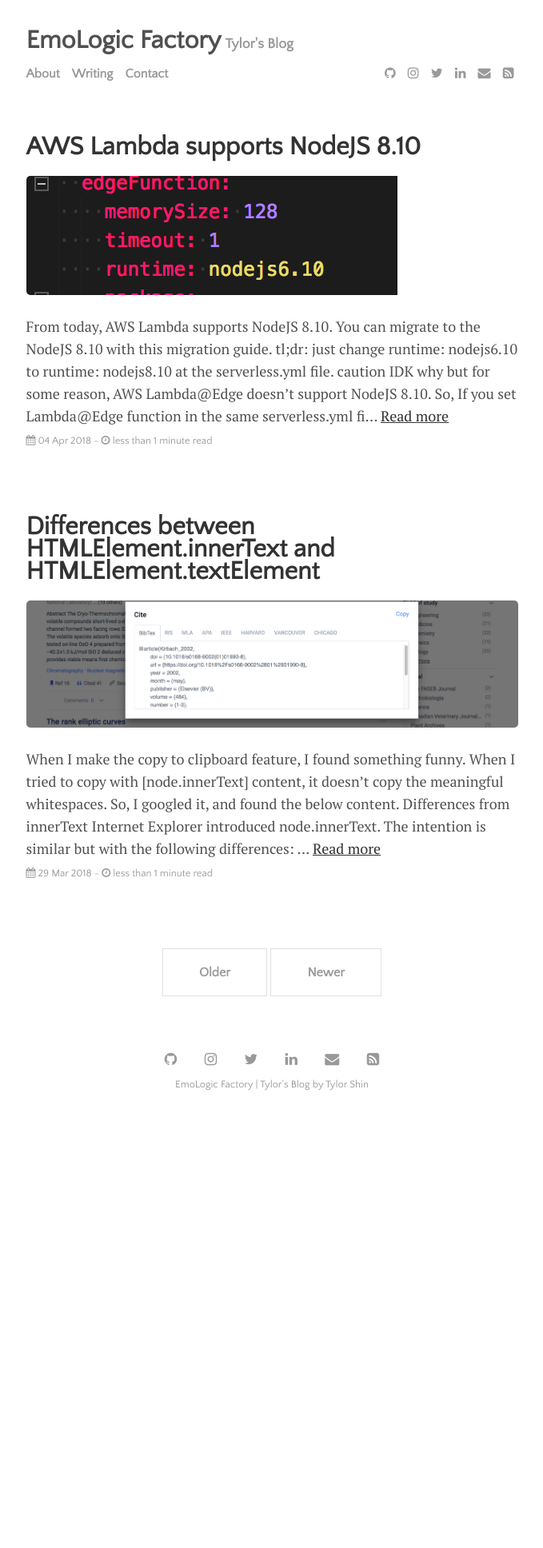
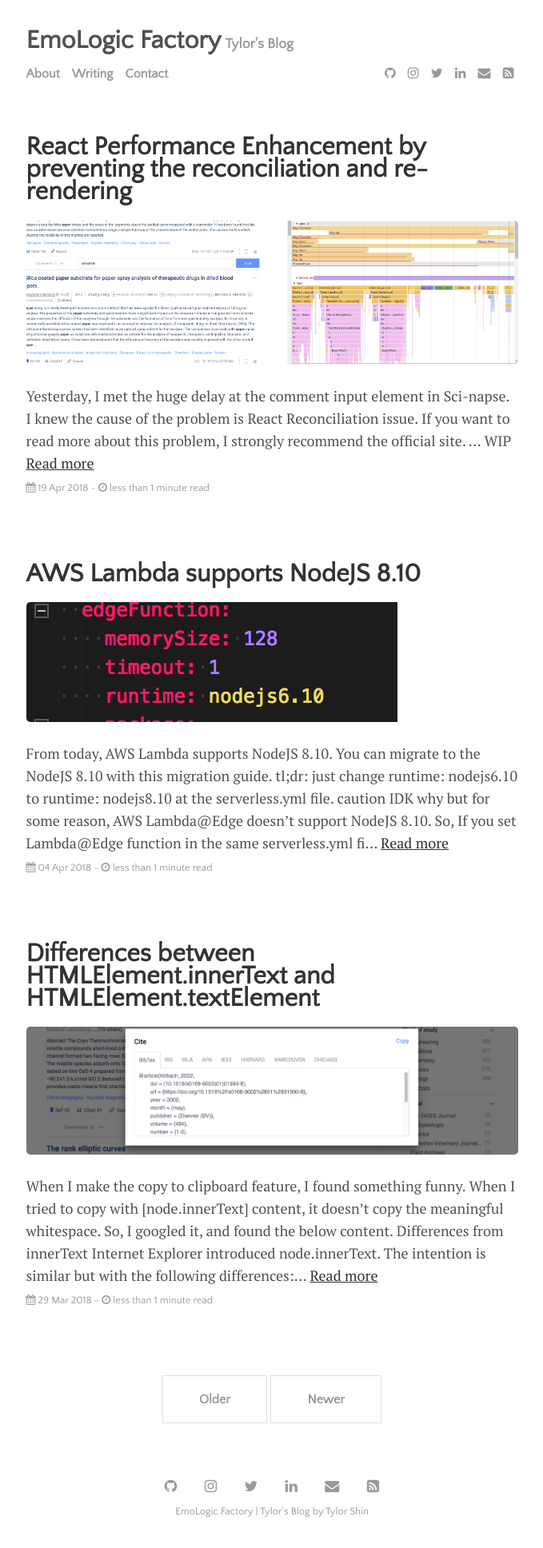
Before and after one commit to TylerShin/TylorShin.github.io, a Jekyll site: the page built from index.html, in a window 1280 px wide. Shown: the whole page at 80% size, without its empty margins (300-979 px from the left). Built offline with Jekyll 4.4.1, drawn with Linux system fonts in a browser that asks for light colours; the list of posts is cut into pages by our own code; before the commit the page ends 1402 px from its top, so only the background shows below that.

Commit message:
WIP to write react performance post

```diff
--- a/_posts/2018-03-29-textElement.md
+++ b/_posts/2018-03-29-textElement.md
@@ -2,14 +2,14 @@
 layout: post
 title: "Differences between HTMLElement.innerText and HTMLElement.textElement "
 author: "Tylor Shin"
-categories: tech, frontend, javascript, TIL
+categories: frontend
 tags: [tech, css, scss, TIL]
 image: copyToClipboard.png
 ---
 
 When I make the copy to clipboard feature, I found something funny.
 
-When I tried to copy with [node.innerText] content, it doesn't copy the meaningful whitespaces.
+When I tried to copy with [node.innerText] content, it doesn't copy the meaningful whitespace.
 
 So, I googled it, and found the below content.
 
--- /dev/null
+++ b/_posts/2018-04-19-react-performance-enhancement.md
@@ -0,0 +1,14 @@
+---
+layout: post
+title: "React Performance Enhancement by preventing the reconciliation and re-rendering"
+author: "Tylor Shin"
+categories: frontend
+tags: [React, Redux, Immutable, immutable, ImmutableJS, ReactJS, redux, react, reactjs]
+image: performance.png
+---
+
+Yesterday, I met the huge delay at the comment input element in [Sci-napse](https://scinapse.io).
+
+I knew the cause of the problem is React Reconciliation issue. If you want to read more about this problem, I strongly recommend the [official site](https://reactjs.org/docs/optimizing-performance.html).
+
+... WIP
```
Also changed, not shown: _posts/2018-04-04-lambda-810.md (+2 -4 lines), assets/img/performance.png (added).
